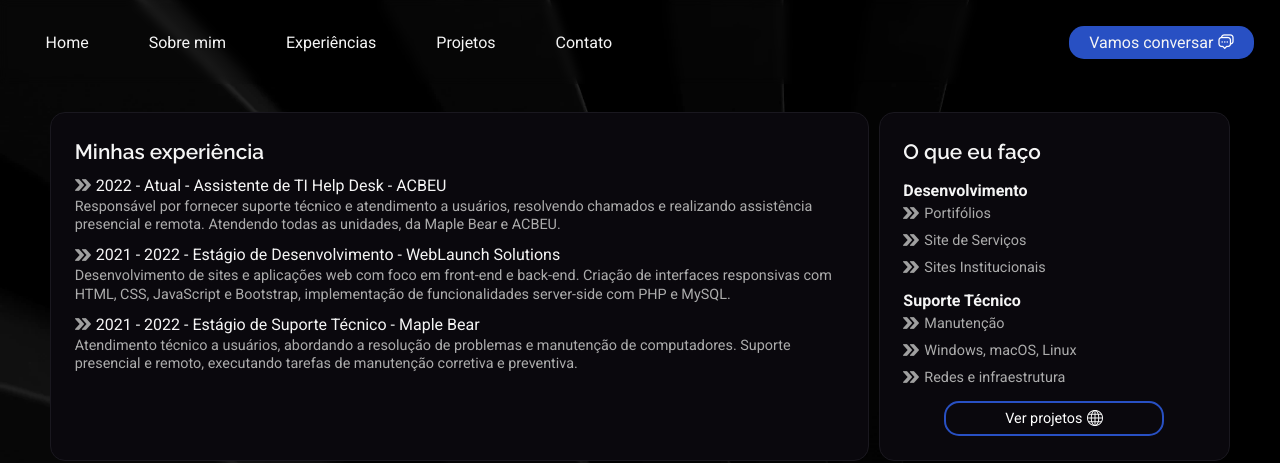
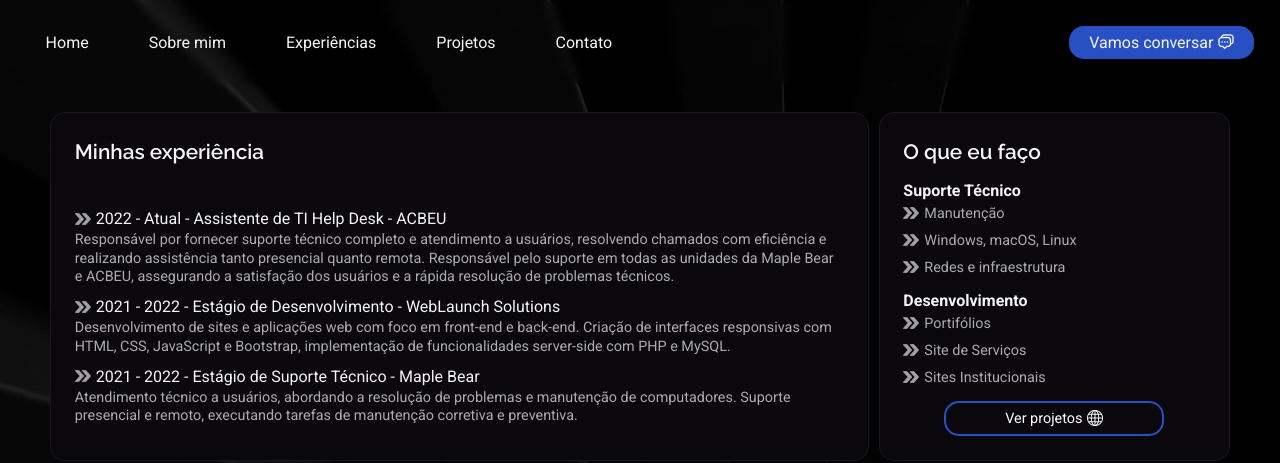
Before and after one commit to ViniciusBfm/Meu_Curriculo, a Flask app: page /experiencias in a window 1280 px wide. Shown: the top 463 px of the page. Run offline with Flask 3, Linux system fonts and the light colour scheme.

Commit message:
Atualizando as experiencias

```diff
--- a/static/css/index.css
+++ b/static/css/index.css
@@ -503,6 +503,9 @@ main h3 {
   border: 1px solid var(--cor-secundaria);
   border-radius: var(--border--radius--padrao);
   padding: 2%;
+  display: flex;
+  flex-direction: column;
+  justify-content: space-between;
 }
 .oque-faco {
   width: 30%;
--- a/templates/experiencias.html
+++ b/templates/experiencias.html
@@ -22,8 +22,7 @@
                   <h4>2022 - Atual - Assistente de TI Help Desk - ACBEU</h4>
                 </div>
                 <p>
-                  Responsável por fornecer suporte técnico e atendimento a usuários,
-                  resolvendo chamados e realizando assistência presencial e remota. Atendendo todas as unidades, da Maple Bear e ACBEU.
+                  Responsável por fornecer suporte técnico completo e atendimento a usuários, resolvendo chamados com eficiência e realizando assistência tanto presencial quanto remota. Responsável pelo suporte em todas as unidades da Maple Bear e ACBEU, assegurando a satisfação dos usuários e a rápida resolução de problemas técnicos.
                 </p>
               </li>
               <li>
@@ -54,6 +53,16 @@
 
         <div class="oque-faco">
           <h3>O que eu faço</h3>
+          <h4>Suporte Técnico</h4>
+          <ul>
+            <li><img src="../static/image/arrow.png" alt="" />Manutenção</li>
+            <li>
+              <img src="../static/image/arrow.png" alt="" />Windows, macOS, Linux
+            </li>
+            <li>
+              <img src="../static/image/arrow.png" alt="" />Redes e infraestrutura
+            </li>
+          </ul>
           <h4>Desenvolvimento</h4>
           <ul>
             <li><img src="../static/image/arrow.png" alt="" />Portifólios</li>
@@ -64,19 +73,9 @@
               <img src="../static/image/arrow.png" alt="" />Sites Institucionais
             </li>
           </ul>
-          <h4>Suporte Técnico</h4>
-          <ul>
-            <li><img src="../static/image/arrow.png" alt="" />Manutenção</li>
-            <li>
-              <img src="../static/image/arrow.png" alt="" />Windows, macOS, Linux
-            </li>
-            <li>
-              <img src="../static/image/arrow.png" alt="" />Redes e infraestrutura
-            </li>
-          </ul>
           <a class="btn fourth botao" href="{{ url_for('portfolio') }}"
-            >Ver projetos <img src="../static/image/portifolio.png" alt=""
-          /></a>
+          >Ver projetos <img src="../static/image/portifolio.png" alt=""
+        /></a>
         </div>
       </div>
       <div class="educacao-cursos-box">
```
